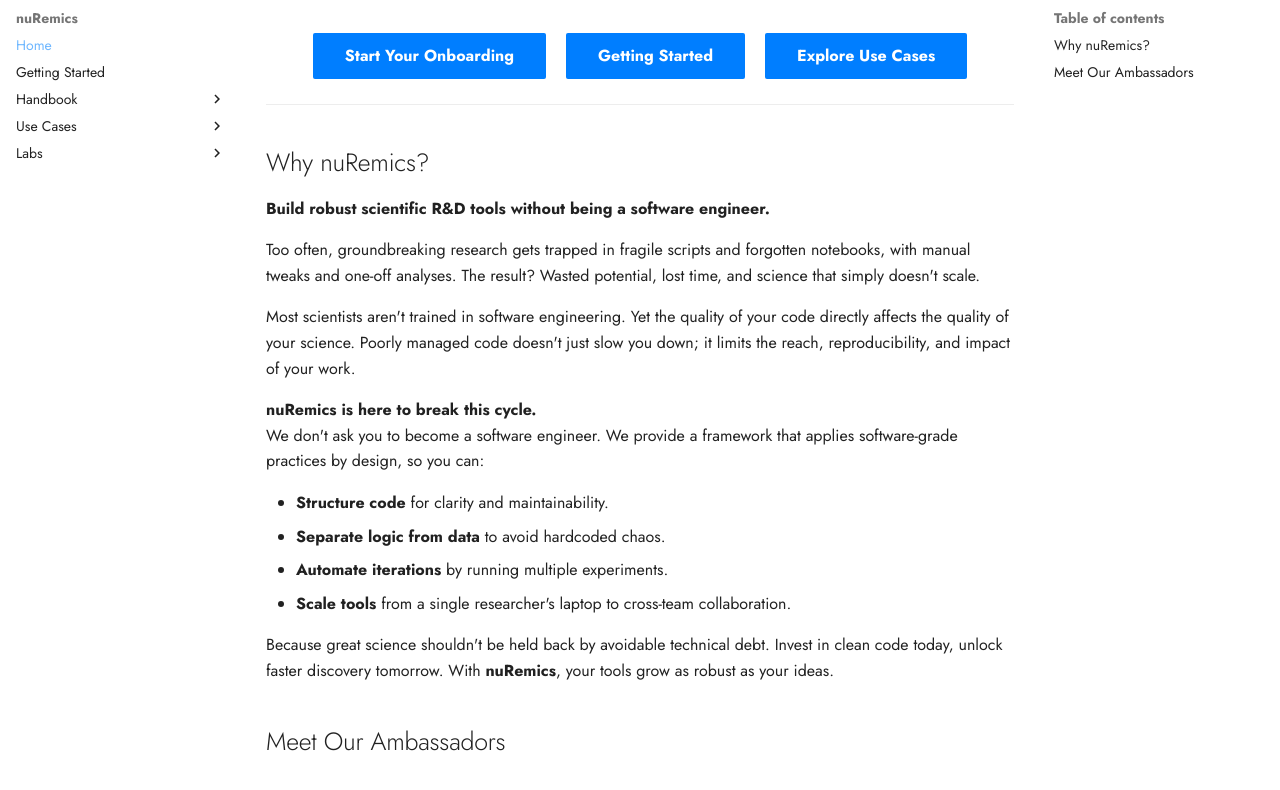
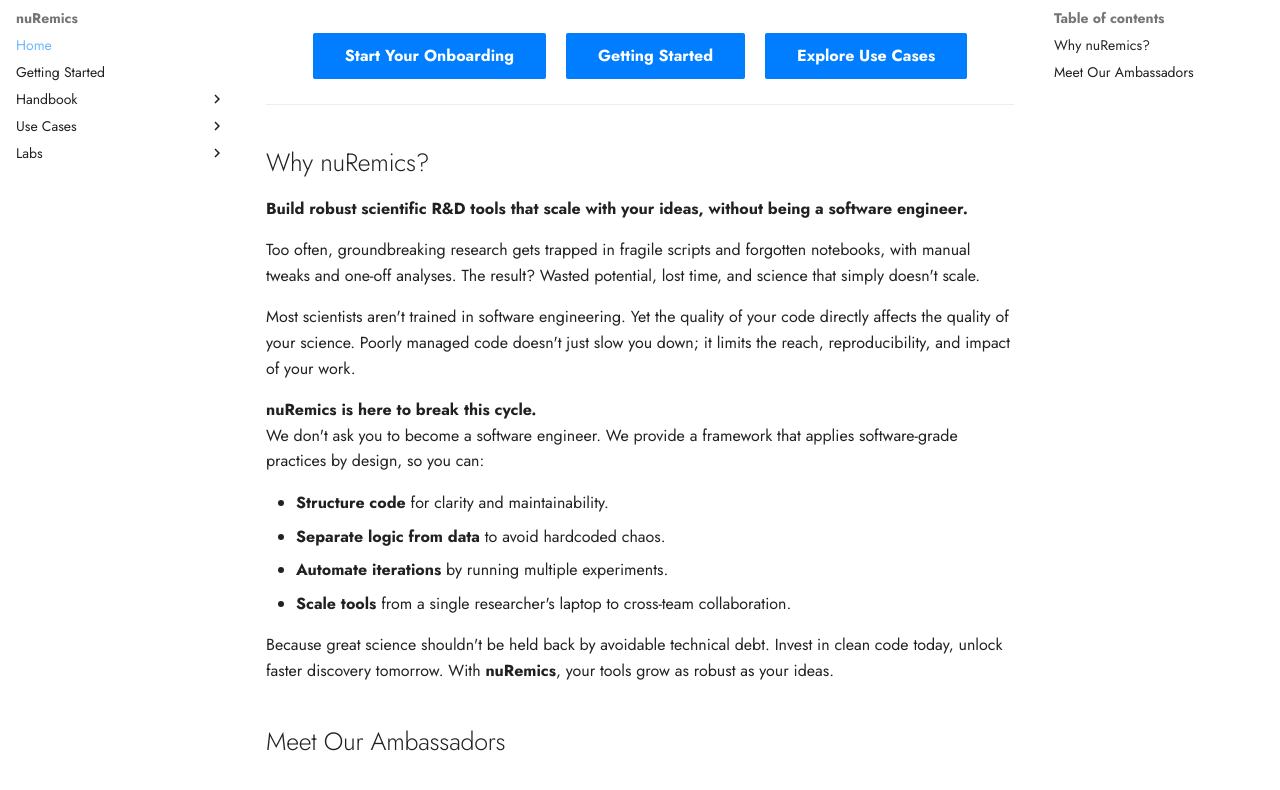
Before and after one commit to nuremics/nuremics-docs, an MkDocs documentation site: the page built from docs/index.md, in a window 1280 px wide and 900 px high, scrolled down 937 px, cut to the strip 63-854 px from the top of the window. Built offline with MkDocs 1.6.1 and Material for MkDocs 9.7.7, drawn with Linux system fonts in a browser that asks for light colours.

```diff
--- a/docs/index.md
+++ b/docs/index.md
@@ -62,7 +62,7 @@
 
 ## Why nuRemics?
 
-**Build robust scientific R&D tools without being a software engineer.**
+**Build robust scientific R&D tools that scale with your ideas, without being a software engineer.**
 
 Too often, groundbreaking research gets trapped in fragile scripts and forgotten notebooks, with manual tweaks and one-off analyses. The result? Wasted potential, lost time, and science that simply doesn't scale.
 
```
Also changed, not shown: docs/images/banner.jpg.
